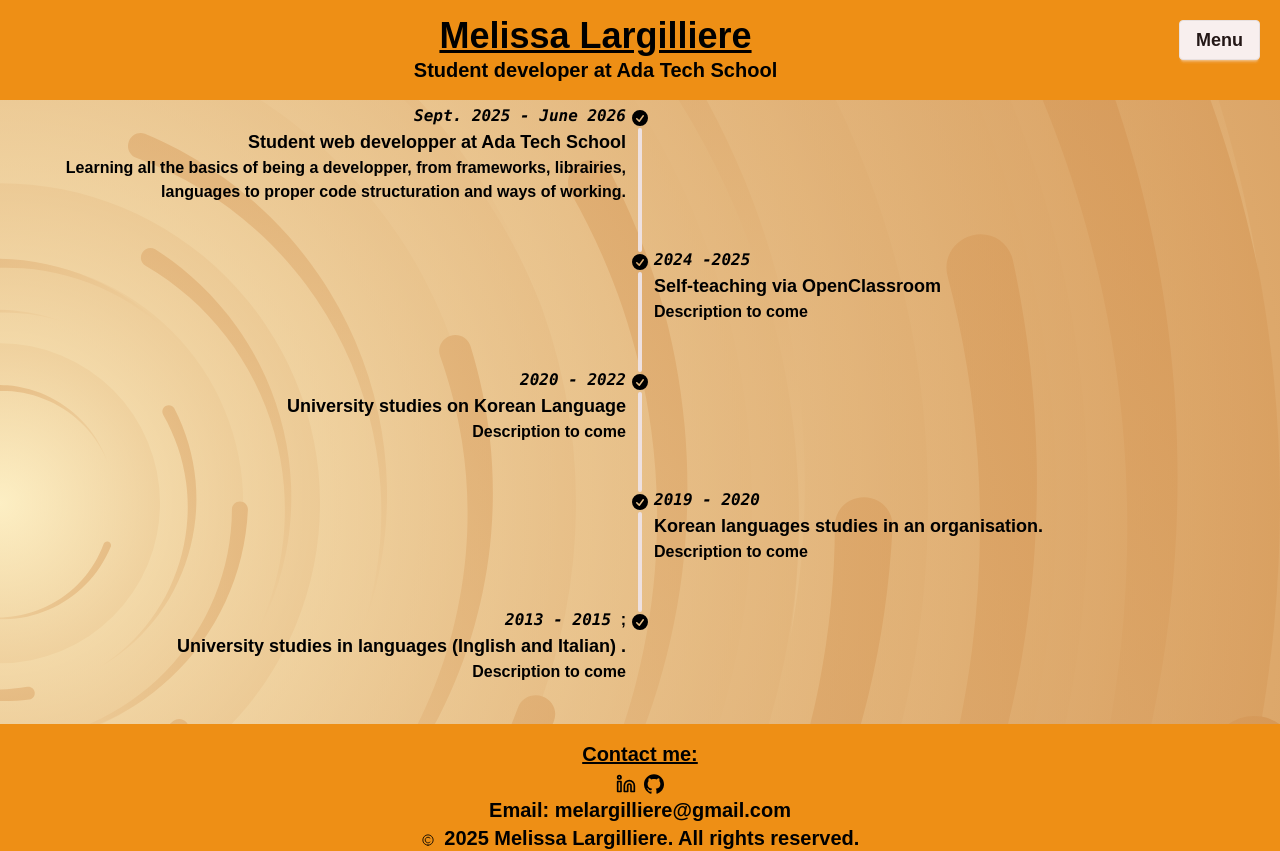
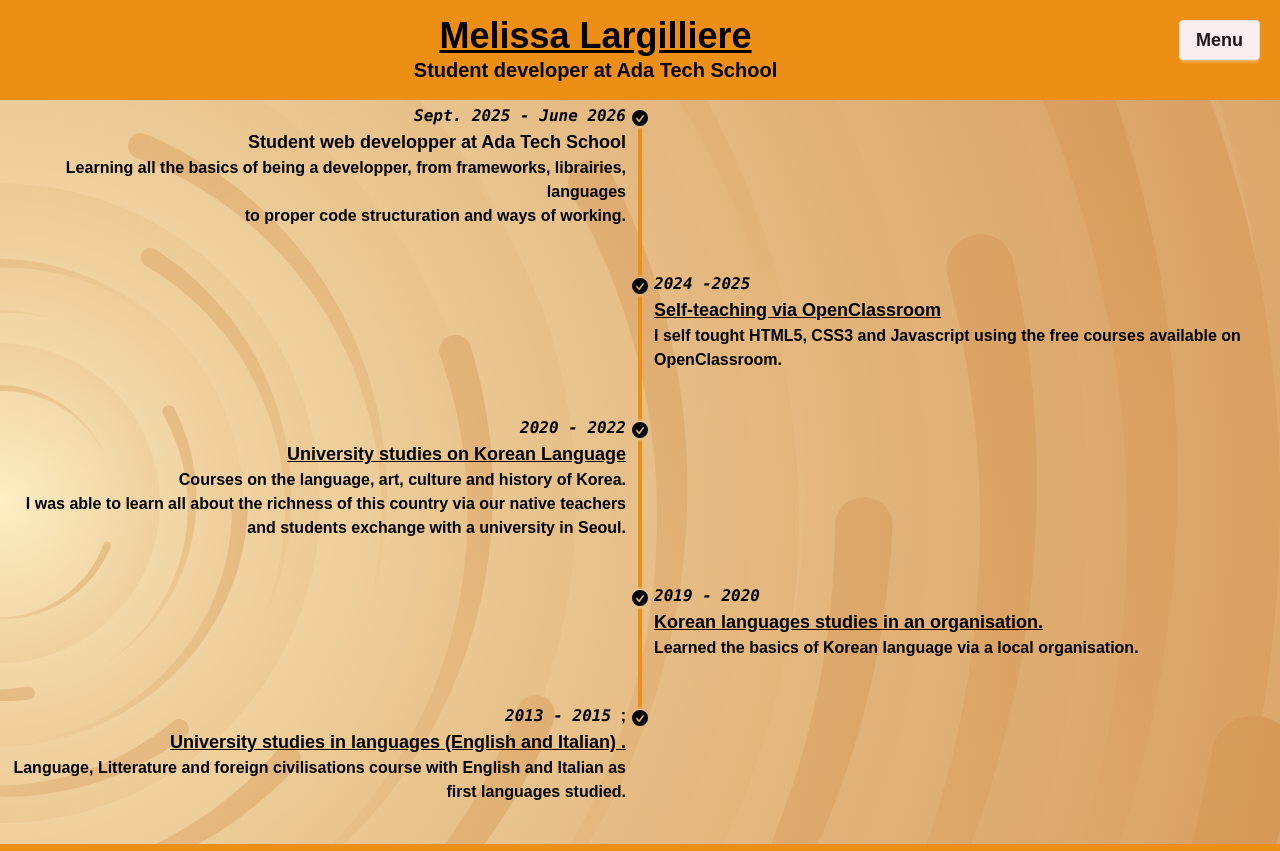
Before and after one commit to piouoiq/My_portfolio_, a React (Vite) app: page /#/Curriculum in a window 1280 px wide. Shown: the top 851 px of the page. Built offline with nearby package versions, Linux system fonts and the light colour scheme; a web font is replaced by a local one.

Commit message:
add curriculum

```diff
--- a/src/assets/Pages/curriculum.tsx
+++ b/src/assets/Pages/curriculum.tsx
@@ -34,14 +34,14 @@ export default function Curriculum() {
                 </div>
                 <p>
                   Learning all the basics of being a developper, from
-                  frameworks, librairies, languages to proper code structuration
-                  and ways of working.
+                  frameworks, librairies, languages <br /> to proper code
+                  structuration and ways of working.
                 </p>
               </div>
-              <hr />
+              <hr className="bg-[#ee8f15]" />
             </li>
             <li>
-              <hr />
+              <hr className="bg-[#ee8f15]" />
               <div className="timeline-middle">
                 <svg
                   xmlns="http://www.w3.org/2000/svg"
@@ -58,15 +58,18 @@ export default function Curriculum() {
               </div>
               <div className="timeline-end md:mb-10">
                 <time className="font-mono italic">2024 -2025</time>
-                <div className="text-lg font-black">
+                <div className="text-lg font-black underline">
                   Self-teaching via OpenClassroom
                 </div>
-                <p>Description to come</p>
+                <p>
+                  I self tought HTML5, CSS3 and Javascript using the free
+                  courses available on OpenClassroom.
+                </p>
               </div>
-              <hr />
+              <hr className="bg-[#ee8f15]" />
             </li>
             <li>
-              <hr />
+              <hr className="bg-[#ee8f15]" />
               <div className="timeline-middle">
                 <svg
                   xmlns="http://www.w3.org/2000/svg"
@@ -83,15 +86,20 @@ export default function Curriculum() {
               </div>
               <div className="timeline-start mb-10 md:text-end">
                 <time className="font-mono italic">2020 - 2022</time>
-                <div className="text-lg font-black">
+                <div className="text-lg font-black underline">
                   University studies on Korean Language
                 </div>
-                <p>Description to come</p>
+                <p>
+                  Courses on the language, art, culture and history of Korea.{" "}
+                  <br /> I was able to learn all about the richness of this
+                  country via our native teachers <br /> and students exchange
+                  with a university in Seoul.
+                </p>
               </div>
-              <hr />
+              <hr className="bg-[#ee8f15]" />
             </li>
             <li>
-              <hr />
+              <hr className="bg-[#ee8f15]" />
               <div className="timeline-middle">
                 <svg
                   xmlns="http://www.w3.org/2000/svg"
@@ -108,15 +116,18 @@ export default function Curriculum() {
               </div>
               <div className="timeline-end md:mb-10">
                 <time className="font-mono italic">2019 - 2020</time>
-                <div className="text-lg font-black">
+                <div className="text-lg font-black underline">
                   Korean languages studies in an organisation.{" "}
                 </div>
-                <p>Description to come</p>
+                <p>
+                  Learned the basics of Korean language via a local
+                  organisation.
+                </p>
               </div>
-              <hr />
+              <hr className="bg-[#ee8f15]" />
             </li>
             <li>
-              <hr />
+              <hr className="bg-[#ee8f15]" />
               <div className="timeline-middle">
                 <svg
                   xmlns="http://www.w3.org/2000/svg"
@@ -133,10 +144,13 @@ export default function Curriculum() {
               </div>
               <div className="timeline-start mb-10 md:text-end">
                 <time className="font-mono italic">2013 - 2015 </time>;
-                <div className="text-lg font-black">
-                  University studies in languages (Inglish and Italian) .
+                <div className="text-lg font-black underline">
+                  University studies in languages (English and Italian) .
                 </div>
-                <p>Description to come</p>
+                <p>
+                  Language, Litterature and foreign civilisations course with
+                  English and Italian as first languages studied.
+                </p>
               </div>
             </li>
           </ul>
```
